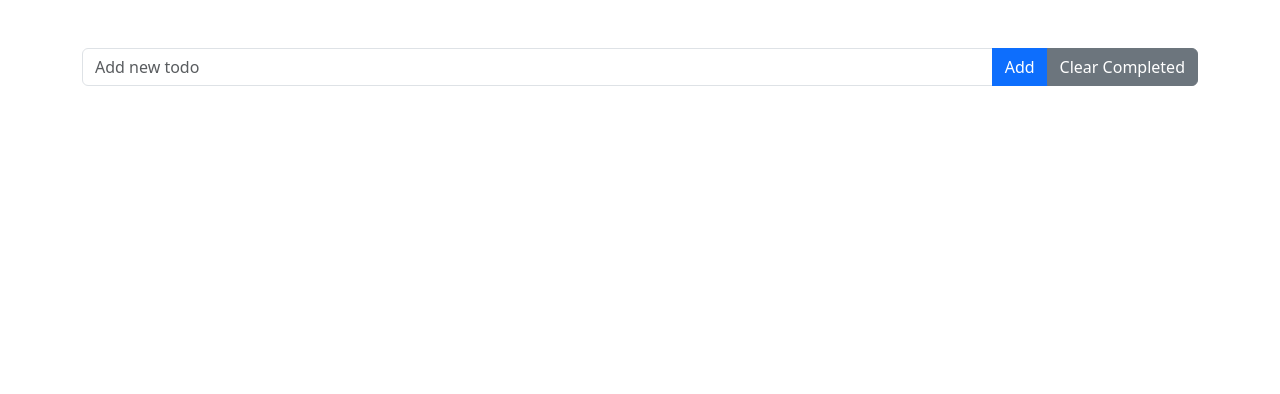
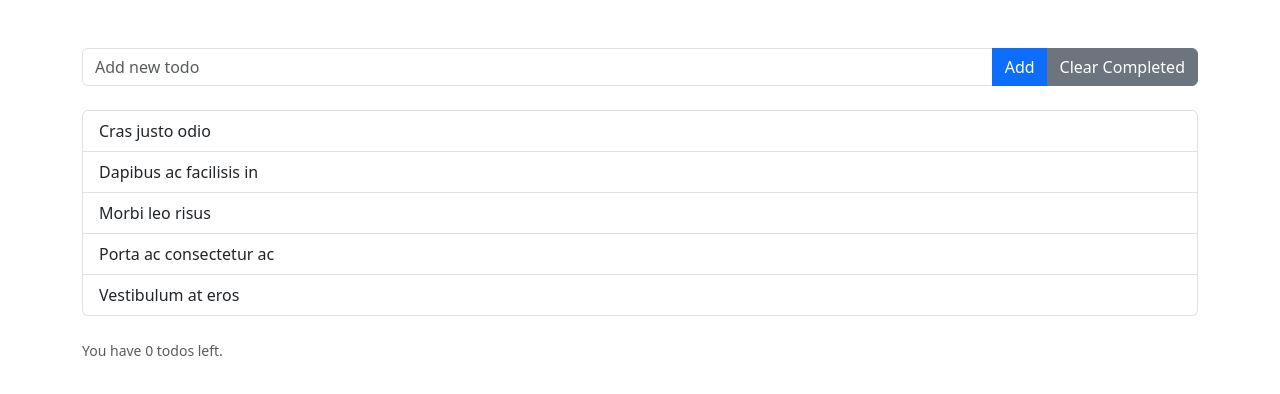
Before and after one commit to zoltalar/react-todo, a React (Create React App) app: page / in a window 1280 px wide. Shown: the top 394 px of the page. Built offline with nearby package versions, Linux system fonts and the light colour scheme.

Commit message:
ui setup (base)

```diff
--- /dev/null
+++ b/src/components/TodoList.js
@@ -0,0 +1,13 @@
+import { ListGroup } from 'react-bootstrap';
+
+export default function TodoList() {
+    return (
+        <ListGroup className="mt-4">
+            <ListGroup.Item>Cras justo odio</ListGroup.Item>
+            <ListGroup.Item>Dapibus ac facilisis in</ListGroup.Item>
+            <ListGroup.Item>Morbi leo risus</ListGroup.Item>
+            <ListGroup.Item>Porta ac consectetur ac</ListGroup.Item>
+            <ListGroup.Item>Vestibulum at eros</ListGroup.Item>
+        </ListGroup>
+    )
+}
--- a/src/components/Todos.js
+++ b/src/components/Todos.js
@@ -1,4 +1,5 @@
 import { Button, Form, InputGroup } from 'react-bootstrap';
+import TodoList from '../components/TodoList';
 
 export default function Todos() {
     return (
@@ -12,6 +13,10 @@ export default function Todos() {
                     Clear Completed
                 </Button>
             </InputGroup>
+            <TodoList />
+            <Form.Text className="d-block mt-4" muted>
+                You have 0 todos left.
+            </Form.Text>
         </>
     )
 }
```
